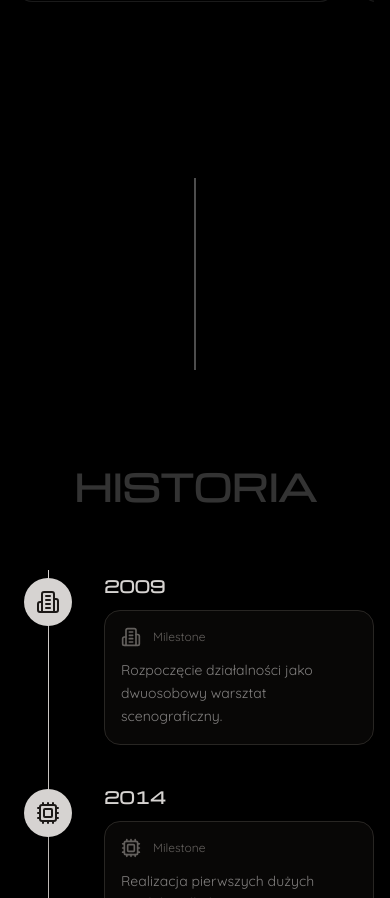
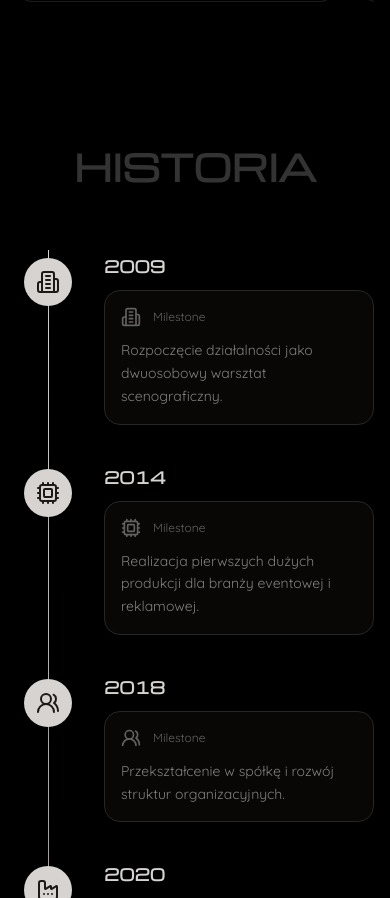
Before and after one commit to frankot/labo-v2, a Next.js app: page / in a window 390 px wide. Shown: the part 8525-9423 px from the top of the page. Built offline with nearby package versions, Linux system fonts and the light colour scheme.

Commit message:
history fix

```diff
--- a/src/app/components/_main/History.tsx
+++ b/src/app/components/_main/History.tsx
@@ -110,7 +110,7 @@ const MobileHistory = () => {
   };
 
   return (
-    <div className="px-4 py-12 lg:py-44  xl:hidden" ref={ref}>
+    <div className="px-4 py-12 lg:py-44 xl:hidden" ref={ref}>
       {/* Mobile Static Header */}
       <div className="mb-16 text-center">
         <motion.h1
@@ -274,14 +274,10 @@ const DesktopHistory = () => {
   return (
     <section
       ref={ref}
-      className="relative py-12 text-white md:py-24"
+      className="relative hidden py-12 text-white md:py-24 xl:block"
       id="history"
     >
-      <StickyHeader
-        className="top-0 -z-10 hidden xl:block"
-        title="HISTORIA"
-        delay={0.2}
-      />
+      <StickyHeader className="top-0 -z-10" title="HISTORIA" delay={0.2} />
       <div className="container mx-auto px-4">
         <div className="relative z-10 mx-auto mt-8 max-w-6xl md:mt-16">
           <motion.div
```
